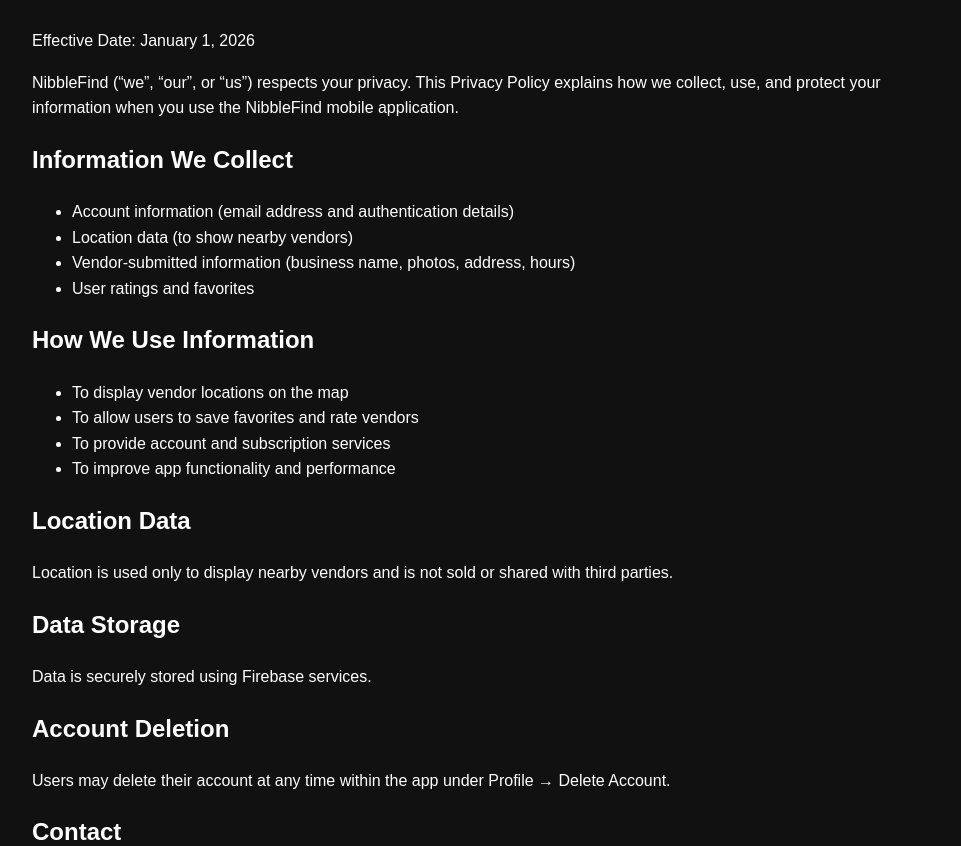
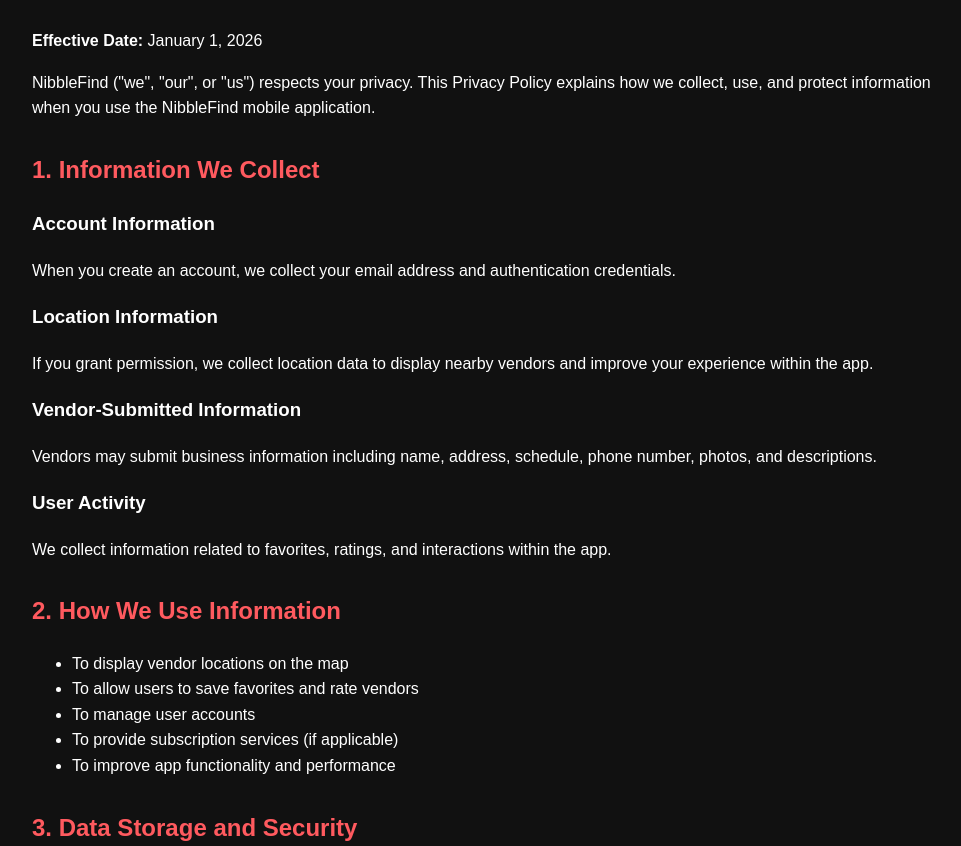
Before and after one commit to nibblesupport1/nibblefind-website, a plain HTML site: page privacy.html in a window 1280 px wide. Shown: the part 106-952 px from the top of the page, without its empty margins (158-1119 px from the left). Drawn offline with Linux system fonts and the light colour scheme.

Commit message:
Update privacy.html

```diff
--- a/privacy.html
+++ b/privacy.html
@@ -15,6 +15,7 @@
       line-height: 1.6;
     }
     h1 { color: #ff5a5f; }
+    h2 { color: #ff5a5f; margin-top: 30px; }
     a { color: #ff5a5f; text-decoration: none; }
   </style>
 </head>
@@ -22,37 +23,54 @@
 
 <h1>Privacy Policy</h1>
 
-<p>Effective Date: January 1, 2026</p>
+<p><strong>Effective Date:</strong> January 1, 2026</p>
 
-<p>NibbleFind (“we”, “our”, or “us”) respects your privacy. This Privacy Policy explains how we collect, use, and protect your information when you use the NibbleFind mobile application.</p>
+<p>NibbleFind ("we", "our", or "us") respects your privacy. This Privacy Policy explains how we collect, use, and protect information when you use the NibbleFind mobile application.</p>
 
-<h2>Information We Collect</h2>
-<ul>
-  <li>Account information (email address and authentication details)</li>
-  <li>Location data (to show nearby vendors)</li>
-  <li>Vendor-submitted information (business name, photos, address, hours)</li>
-  <li>User ratings and favorites</li>
-</ul>
+<h2>1. Information We Collect</h2>
 
-<h2>How We Use Information</h2>
+<h3>Account Information</h3>
+<p>When you create an account, we collect your email address and authentication credentials.</p>
+
+<h3>Location Information</h3>
+<p>If you grant permission, we collect location data to display nearby vendors and improve your experience within the app.</p>
+
+<h3>Vendor-Submitted Information</h3>
+<p>Vendors may submit business information including name, address, schedule, phone number, photos, and descriptions.</p>
+
+<h3>User Activity</h3>
+<p>We collect information related to favorites, ratings, and interactions within the app.</p>
+
+<h2>2. How We Use Information</h2>
 <ul>
   <li>To display vendor locations on the map</li>
   <li>To allow users to save favorites and rate vendors</li>
-  <li>To provide account and subscription services</li>
+  <li>To manage user accounts</li>
+  <li>To provide subscription services (if applicable)</li>
   <li>To improve app functionality and performance</li>
 </ul>
 
-<h2>Location Data</h2>
-<p>Location is used only to display nearby vendors and is not sold or shared with third parties.</p>
+<h2>3. Data Storage and Security</h2>
+<p>Data is securely stored using Google Cloud infrastructure, including Firebase services. We implement reasonable technical and organizational safeguards to protect user data.</p>
 
-<h2>Data Storage</h2>
-<p>Data is securely stored using Firebase services.</p>
+<h2>4. Location Data</h2>
+<p>Location data is used solely to provide map-based features and is not sold to third parties.</p>
 
-<h2>Account Deletion</h2>
-<p>Users may delete their account at any time within the app under Profile → Delete Account.</p>
+<h2>5. Data Sharing</h2>
+<p>We do not sell personal information. Data may be processed by trusted service providers solely for the purpose of operating the app.</p>
 
-<h2>Contact</h2>
-<p>If you have questions about this Privacy Policy, contact us at support@nibblefind.com.</p>
+<h2>6. Account Deletion</h2>
+<p>Users may delete their account at any time by navigating to Profile → Delete Account within the app. Account deletion permanently removes associated data in accordance with our backend policies.</p>
+
+<h2>7. Children's Privacy</h2>
+<p>NibbleFind is not directed toward children under 13. We do not knowingly collect personal information from children under 13.</p>
+
+<h2>8. Changes to This Policy</h2>
+<p>We may update this Privacy Policy from time to time. Updates will be reflected on this page.</p>
+
+<h2>9. Contact Us</h2>
+<p>If you have questions about this Privacy Policy, please contact us at:</p>
+<p><strong>support@nibblefind.com</strong></p>
 
 <p><a href="index.html">Back to Home</a></p>
 
```
